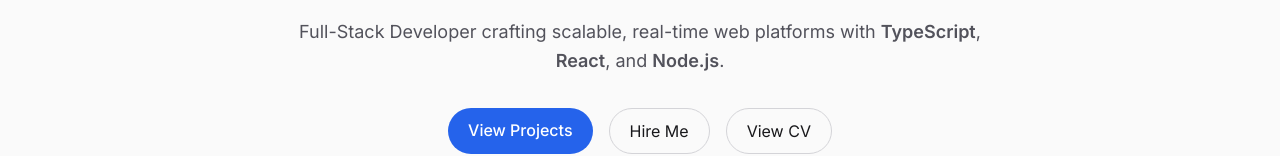
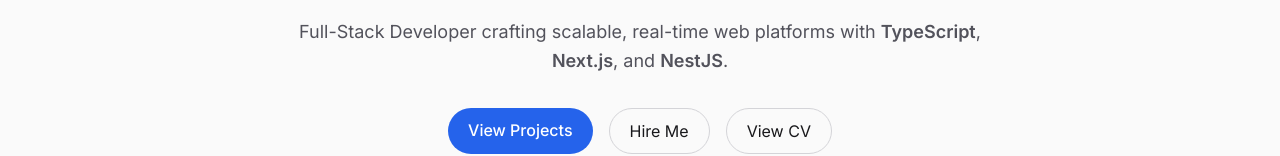
Before and after one commit to tobyt50/portfolio, a React (Vite) app: page / in a window 1280 px wide. Shown: the part 179-335 px from the top of the page. Built offline with nearby package versions, Linux system fonts and the light colour scheme.

Commit message:
chore(hero): update stack to Next.js and NestJS

```diff
--- a/src/pages/Home.tsx
+++ b/src/pages/Home.tsx
@@ -46,8 +46,8 @@
         <p className="text-base sm:text-lg text-gray-600 dark:text-gray-400 mb-8 leading-relaxed">
           Full-Stack Developer crafting scalable, real-time web platforms with{" "}
           <span className="font-semibold">TypeScript</span>,{" "}
-          <span className="font-semibold">React</span>, and{" "}
-          <span className="font-semibold">Node.js</span>.
+          <span className="font-semibold">Next.js</span>, and{" "}
+          <span className="font-semibold">NestJS</span>.
         </p>
 
         <div className="flex flex-wrap justify-center gap-4 mb-8">
```
